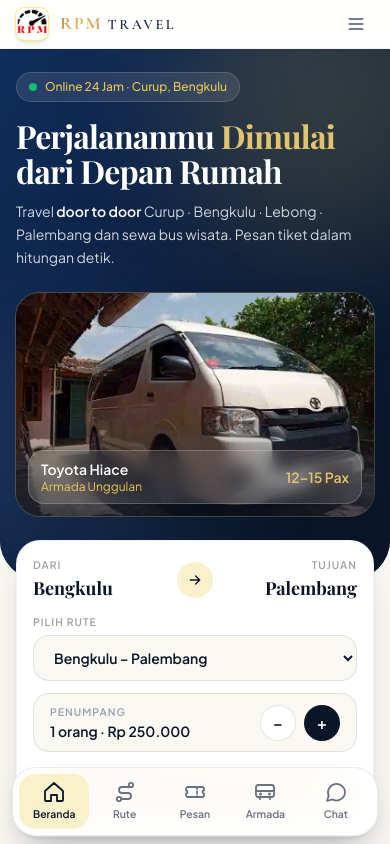
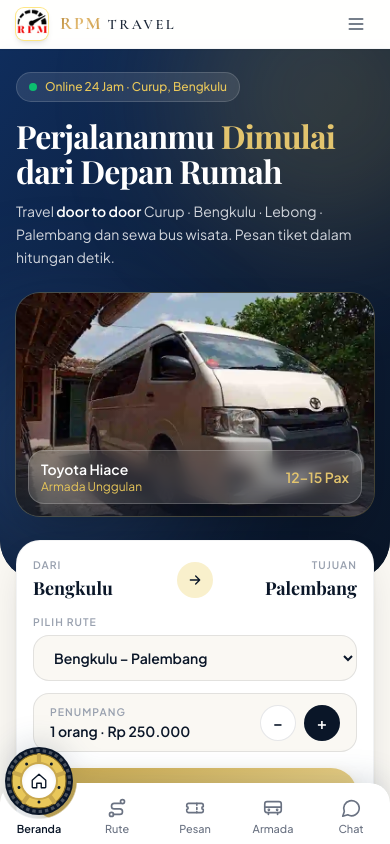
Before and after one commit to rpmtravel52-gif/RPM-Travel, a Next.js app: page / in a window 390 px wide. Shown: the top 844 px of the page. Built offline with nearby package versions, Linux system fonts and the light colour scheme.

Commit message:
feat(ui): bottom nav full-frame dengan lekukan & roda mobil yang berpindah

```diff
--- a/src/app/globals.css
+++ b/src/app/globals.css
@@ -264,3 +264,15 @@
 @keyframes shimmer { to { background-position: -200% center; } }
 @keyframes ctaShift { 0%, 100% { background-position: 0% 50%; } 50% { background-position: 100% 50%; } }
 @media (min-width: 768px) { .reveal { animation: none !important; } }
+
+/* ══ Bottom nav: bar penuh dengan lekukan + roda yang berpindah ══ */
+@property --nx { syntax: '<percentage>'; inherits: true; initial-value: 10%; }
+.bn { --nx: 10%; transition: --nx 0.6s cubic-bezier(0.34, 1.35, 0.5, 1); }
+.bn-wheel { left: var(--nx); }
+.bn-bar {
+  -webkit-mask: radial-gradient(circle 38px at var(--nx) -2px, transparent 37px, #000 38.5px);
+  mask: radial-gradient(circle 38px at var(--nx) -2px, transparent 37px, #000 38.5px);
+}
+@media (prefers-reduced-motion: reduce) {
+  .bn { transition: none; }
+}
--- a/src/components/BottomNav.tsx
+++ b/src/components/BottomNav.tsx
@@ -1,11 +1,18 @@
 'use client';
 
+import { useState } from 'react';
 import Link from 'next/link';
 import { usePathname } from 'next/navigation';
 
 const WA = 'https://wa.me/6285282828005?text=Halo%20RPM%20Travel%2C%20saya%20ingin%20bertanya';
 
-type Item = { href: string; label: string; icon: React.ReactNode; external?: boolean; match?: (p: string) => boolean };
+type Item = {
+  href: string;
+  label: string;
+  icon: React.ReactNode;
+  external?: boolean;
+  match?: (p: string) => boolean;
+};
 
 const stroke = { fill: 'none', stroke: 'currentColor', strokeWidth: 1.8, strokeLinecap: 'round' as const, strokeLinejoin: 'round' as const };
 
@@ -13,53 +20,122 @@
   {
     href: '/', label: 'Beranda',
     match: (p) => p === '/',
-    icon: <svg viewBox="0 0 24 24" className="w-6 h-6" {...stroke}><path d="M3 11l9-8 9 8v9a1 1 0 01-1 1h-5v-6H9v6H4a1 1 0 01-1-1v-9z" /></svg>,
+    icon: <svg viewBox="0 0 24 24" {...stroke}><path d="M3 11l9-8 9 8v9a1 1 0 01-1 1h-5v-6H9v6H4a1 1 0 01-1-1v-9z" /></svg>,
   },
   {
     href: '/#layanan', label: 'Rute',
     match: (p) => p.startsWith('/travel-') || p.startsWith('/jadwal-') || p.startsWith('/rute-'),
-    icon: <svg viewBox="0 0 24 24" className="w-6 h-6" {...stroke}><circle cx="6" cy="19" r="2.2" /><circle cx="18" cy="5" r="2.2" /><path d="M8 19h7a3 3 0 000-6H9a3 3 0 010-6h7" /></svg>,
+    icon: <svg viewBox="0 0 24 24" {...stroke}><circle cx="6" cy="19" r="2.2" /><circle cx="18" cy="5" r="2.2" /><path d="M8 19h7a3 3 0 000-6H9a3 3 0 010-6h7" /></svg>,
   },
   {
     href: '/pesan', label: 'Pesan',
     match: (p) => p.startsWith('/pesan'),
-    icon: <svg viewBox="0 0 24 24" className="w-6 h-6" {...stroke}><path d="M3 9a2 2 0 012-2h14a2 2 0 012 2v1.5a1.5 1.5 0 000 3V15a2 2 0 01-2 2H5a2 2 0 01-2-2v-1.5a1.5 1.5 0 000-3V9z" /><path d="M14 7v10" strokeDasharray="2 2.5" /></svg>,
+    icon: <svg viewBox="0 0 24 24" {...stroke}><path d="M3 9a2 2 0 012-2h14a2 2 0 012 2v1.5a1.5 1.5 0 000 3V15a2 2 0 01-2 2H5a2 2 0 01-2-2v-1.5a1.5 1.5 0 000-3V9z" /><path d="M14 7v10" strokeDasharray="2 2.5" /></svg>,
   },
   {
     href: '/#armada', label: 'Armada',
     match: (p) => p.startsWith('/sewa-'),
-    icon: <svg viewBox="0 0 24 24" className="w-6 h-6" {...stroke}><rect x="3" y="5" width="18" height="12" rx="2.5" /><path d="M3 11h18M7 17v2M17 17v2" /><circle cx="7.5" cy="14" r=".6" /><circle cx="16.5" cy="14" r=".6" /></svg>,
+    icon: <svg viewBox="0 0 24 24" {...stroke}><rect x="3" y="5" width="18" height="12" rx="2.5" /><path d="M3 11h18M7 17v2M17 17v2" /><circle cx="7.5" cy="14" r=".6" /><circle cx="16.5" cy="14" r=".6" /></svg>,
   },
   {
     href: WA, label: 'Chat', external: true,
-    icon: <svg viewBox="0 0 24 24" className="w-6 h-6" {...stroke}><path d="M21 12a8.5 8.5 0 01-12.6 7.4L3 21l1.7-5.2A8.5 8.5 0 1121 12z" /></svg>,
+    icon: <svg viewBox="0 0 24 24" {...stroke}><path d="M21 12a8.5 8.5 0 01-12.6 7.4L3 21l1.7-5.2A8.5 8.5 0 1121 12z" /></svg>,
   },
 ];
 
+/** Roda mobil: ban + velg emas + jari-jari. Hanya bagian ini yang berputar. */
+function Wheel({ rot }: { rot: number }) {
+  const spokes = [0, 72, 144, 216, 288];
+  return (
+    <svg
+      viewBox="0 0 68 68"
+      className="absolute inset-0 w-full h-full transition-transform duration-700 ease-[cubic-bezier(0.3,1.1,0.4,1)]"
+      style={{ transform: `rotate(${rot}deg)` }}
+      aria-hidden
+    >
+      <circle cx="34" cy="34" r="34" className="fill-primary-900" />
+      <circle cx="34" cy="34" r="30.5" fill="none" strokeWidth="3.2" strokeDasharray="3.4 3" className="stroke-white/25" />
+      <circle cx="34" cy="34" r="27" className="fill-gold-300 stroke-gold-600" strokeWidth="1.2" />
+      {spokes.map((a) => (
+        <line key={a} x1="34" y1="34" x2="34" y2="8" strokeWidth="4.2" strokeLinecap="round"
+          className="stroke-gold-500" transform={`rotate(${a} 34 34)`} />
+      ))}
+      {spokes.map((a) => (
+        <circle key={`n${a}`} cx="34" cy="13" r="1.5" className="fill-primary-900" transform={`rotate(${a + 36} 34 34)`} />
+      ))}
+    </svg>
+  );
+}
+
 export default function BottomNav() {
   const pathname = usePathname() ?? '/';
+
+  const pathIdx = items.findIndex((it) => it.match?.(pathname));
+  // sel = tab yang baru diketuk (roda langsung pindah), direset saat halaman berganti
+  const [st, setSt] = useState<{ path: string; sel: number | null; idx: number; rot: number }>({
+    path: pathname, sel: null, idx: pathIdx, rot: 0,
+  });
+
+  let cur = st;
+  if (cur.path !== pathname) cur = { ...cur, path: pathname, sel: null };
+  const active = cur.sel ?? pathIdx;
+  if (cur.idx !== active) {
+    const roll = cur.idx >= 0 && active >= 0 ? (active - cur.idx) * 230 : 0;
+    cur = { ...cur, idx: active, rot: cur.rot + roll };
+  }
+  if (cur !== st) setSt(cur);
+
   if (pathname.startsWith('/admin')) return null;
+
+  const nx = active >= 0 ? `${active * 20 + 10}%` : '-30%';
 
   return (
     <nav
       aria-label="Navigasi utama"
-      className="md:hidden fixed bottom-0 inset-x-0 z-50 px-3 pb-[max(0.5rem,env(safe-area-inset-bottom))] pt-1 pointer-events-none"
+      className="bn md:hidden fixed bottom-0 inset-x-0 z-50 drop-shadow-[0_-6px_14px_rgba(15,42,74,0.14)]"
+      style={{ '--nx': nx } as React.CSSProperties}
     >
-      <ul className="pointer-events-auto mx-auto max-w-md grid grid-cols-5 bg-white/95 backdrop-blur-md rounded-3xl border border-primary-900/8 shadow-lift px-1.5 py-1.5">
-        {items.map((it) => {
-          const active = it.match ? it.match(pathname) : false;
-          const cls = `flex flex-col items-center justify-center gap-0.5 py-1.5 rounded-2xl text-[0.65rem] font-semibold transition-all duration-300 ${
-            active ? 'text-primary-900 bg-gold-100' : 'text-gray-500 active:scale-95'
-          }`;
+      {/* Roda aktif (muncul di atas bar, mengikuti tab aktif) */}
+      <div
+        className="bn-wheel pointer-events-none absolute -top-9 w-[68px] h-[68px] -translate-x-1/2 transition-opacity duration-300"
+        style={{ opacity: active >= 0 ? 1 : 0 }}
+        aria-hidden
+      >
+        <Wheel rot={cur.rot} />
+        <div className="absolute inset-[17px] rounded-full bg-white ring-2 ring-gold-500 text-primary-900 flex items-center justify-center [&>svg]:w-[18px] [&>svg]:h-[18px] shadow-inner">
+          {active >= 0 && items[active].icon}
+        </div>
+      </div>
+
+      <ul className="bn-bar grid grid-cols-5 bg-white rounded-t-[1.25rem] pb-[env(safe-area-inset-bottom)]">
+        {items.map((it, i) => {
+          const isActive = i === active;
+          const body = (
+            <>
+              <span className={`block w-[22px] h-[22px] mt-3.5 transition-opacity duration-200 [&>svg]:w-full [&>svg]:h-full ${isActive ? 'opacity-0' : 'opacity-100'}`}>
+                {it.icon}
+              </span>
+              <span className={`mt-[3px] mb-2 text-[0.68rem] leading-[0.9rem] ${isActive ? 'font-bold text-primary-900' : 'font-medium text-gray-500'}`}>
+                {it.label}
+              </span>
+            </>
+          );
+          const cls = `flex flex-col items-center ${isActive ? '' : 'text-gray-500 active:scale-95'} transition-transform`;
           return (
             <li key={it.label}>
               {it.external ? (
-                <a href={it.href} target="_blank" rel="noopener noreferrer" className={cls}>
-                  {it.icon}<span>{it.label}</span>
-                </a>
+                <a href={it.href} target="_blank" rel="noopener noreferrer" className={cls}>{body}</a>
               ) : (
-                <Link href={it.href} className={cls} aria-current={active ? 'page' : undefined}>
-                  {it.icon}<span>{it.label}</span>
+                <Link
+                  href={it.href}
+                  className={cls}
+                  aria-current={isActive ? 'page' : undefined}
+                  onClick={() => {
+                    setSt((s) => ({ ...s, sel: i }));
+                    if (it.href === '/' && pathname === '/') window.scrollTo({ top: 0, behavior: 'smooth' });
+                  }}
+                >
+                  {body}
                 </Link>
               )}
             </li>
```
